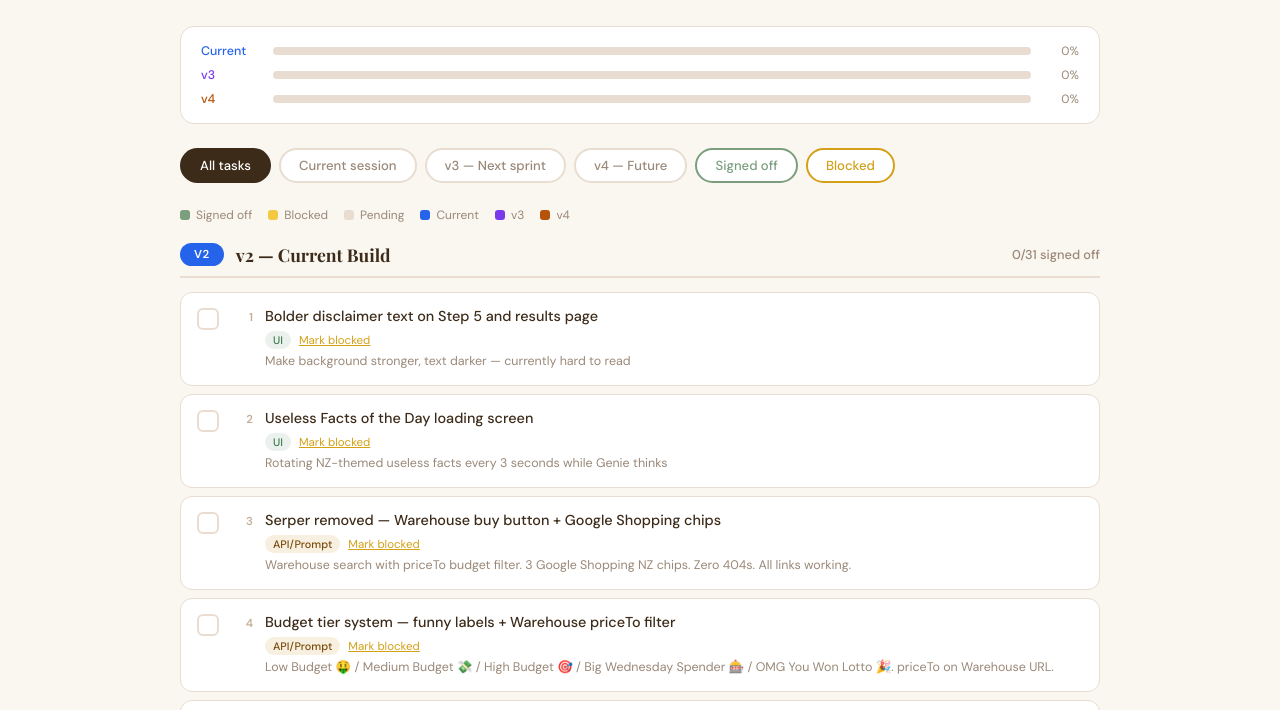
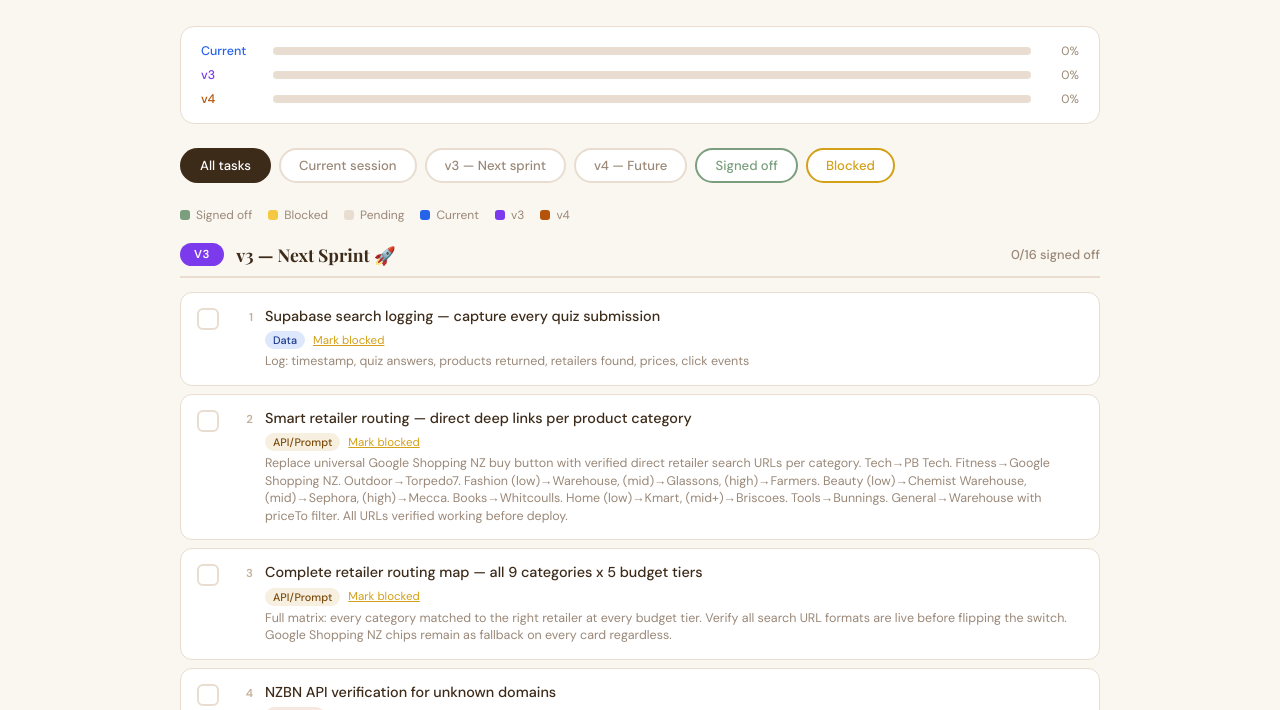
Before and after one commit to ShopGenieAi/ShopGenieAI, a plain HTML site: page tracker.html in a window 1280 px wide. Shown: the part 90-800 px from the top of the page. Drawn offline with nearby package versions, Linux system fonts and the light colour scheme.

Commit message:
Update tracker.html

```diff
--- a/tracker.html
+++ b/tracker.html
@@ -273,6 +273,7 @@ const TASKS = [
   {id:'v3-5',phase:'v3',title:'Supabase repeat control timing fix',tag:'backend',note:'GET runs before new product names are written — race condition on duplicate check'},
   {id:'v3-6',phase:'v3',title:'MAX_REFRESHES set to 5 for public launch',tag:'ui',note:'Currently set to 2 for friend testing'},
   {id:'v3-7',phase:'v3',title:'Friend testing round — collect feedback from 5+ testers',tag:'data',note:'Gather feedback on: product relevance, price accuracy, link quality, UX flow'},
+  {id:'v3-16',phase:'v3',title:'Live tester feedback form — real-time submissions to Mark',tag:'ui',note:'Standalone HTML page (not PDF). Testers fill in: name, what they tested, what worked, what did not, suggestions. Submits instantly via Brevo or similar — Mark sees feedback in real-time. Include a disclaimer: "We read everything — common bugs and popular requests will be prioritised. One-off suggestions may not make the cut but are always appreciated!" Keep it friendly and Kiwi. No login required, mobile-friendly, on-brand ShopGenieAI styling.'},
   {id:'v3-8',phase:'v3',title:'Disclaimer note added to quiz Step 5 (results page already done)',tag:'ui',note:'Step 5 disclaimer needs same bold treatment as results page note'},
   {id:'v3-9',phase:'v3',title:'In-app product cards post-quiz (eliminate Make.com pipeline)',tag:'infra',note:'v3 architecture: Vercel serverless → Claude → Serper → Brevo directly'},
   {id:'v3-10',phase:'v3',title:'Post-April 8 Supabase anon key change test',tag:'infra',note:'Run test submission to confirm key change has no impact (assessed low risk)'},
@@ -294,7 +295,7 @@ const TASKS = [
 
 const TAG_CLASS = {ui:'tag-ui',api:'tag-api',backend:'tag-backend',data:'tag-data',infra:'tag-infra'};
 const TAG_LABEL = {ui:'UI',api:'API/Prompt',backend:'Backend',data:'Data',infra:'Infra'};
-const PHASE_LABEL = {v2:'v2 — Current Build',v3:'v3 — Next Sprint',v4:'v4 — Future Vision'};
+const PHASE_LABEL = {v3:'v3 — Next Sprint 🚀',v2:'v2 — Completed ✅',v4:'v4 — Future Vision'};
 
 let state = {};
 let sigTarget = null;
@@ -319,7 +320,7 @@ function filter(f){
 
 function render(){
   const list = document.getElementById('taskList');
-  const phases = ['v2','v3','v4'];
+  const phases = ['v3','v2','v4'];
   let html = '';
 
   phases.forEach(phase => {
@@ -441,7 +442,7 @@ function updateStats(){
 }
 
 function updateProgress(){
-  ['v2','v3','v4'].forEach(ph => {
+  ['v3','v2','v4'].forEach(ph => {
     const all  = TASKS.filter(t=>t.phase===ph);
     const done = all.filter(t=>getTaskState(t.id).status==='done').length;
     const pct  = all.length ? Math.round((done/all.length)*100) : 0;
```
